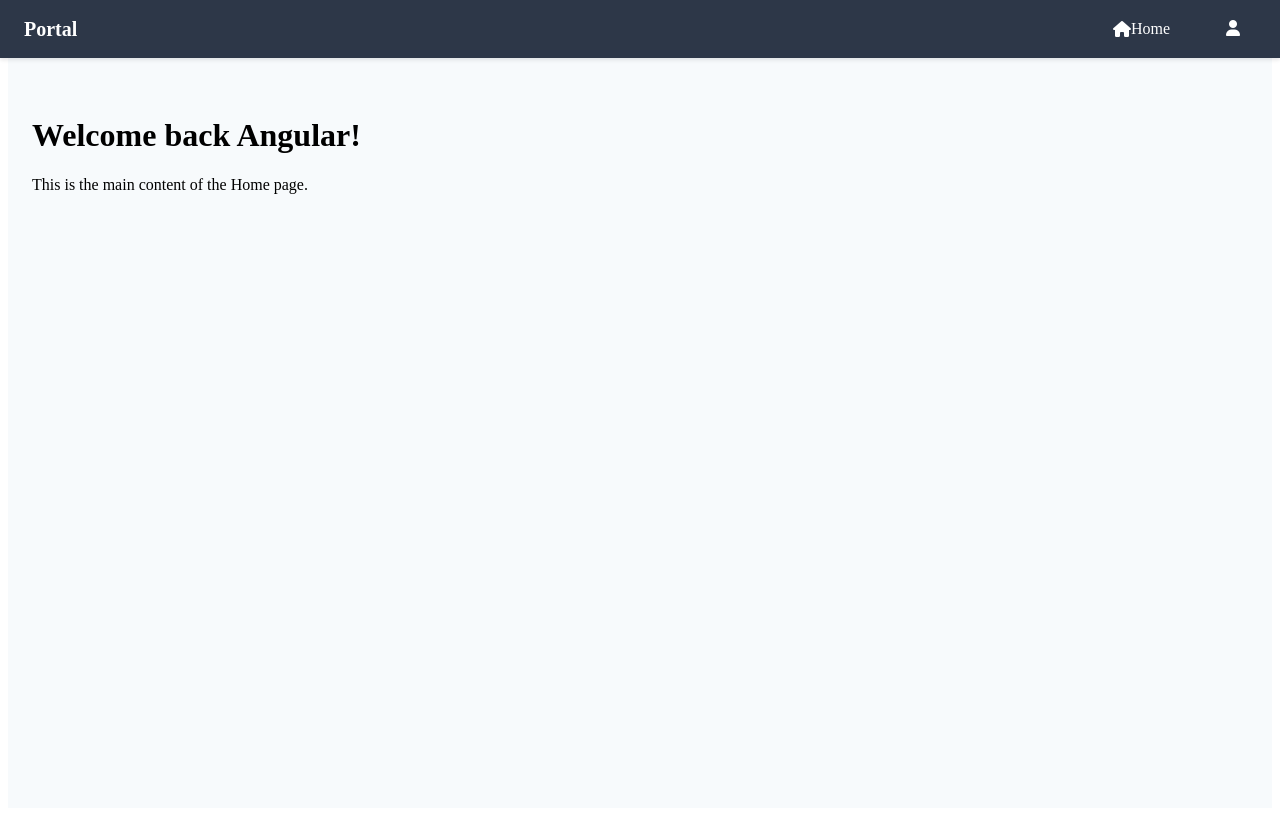
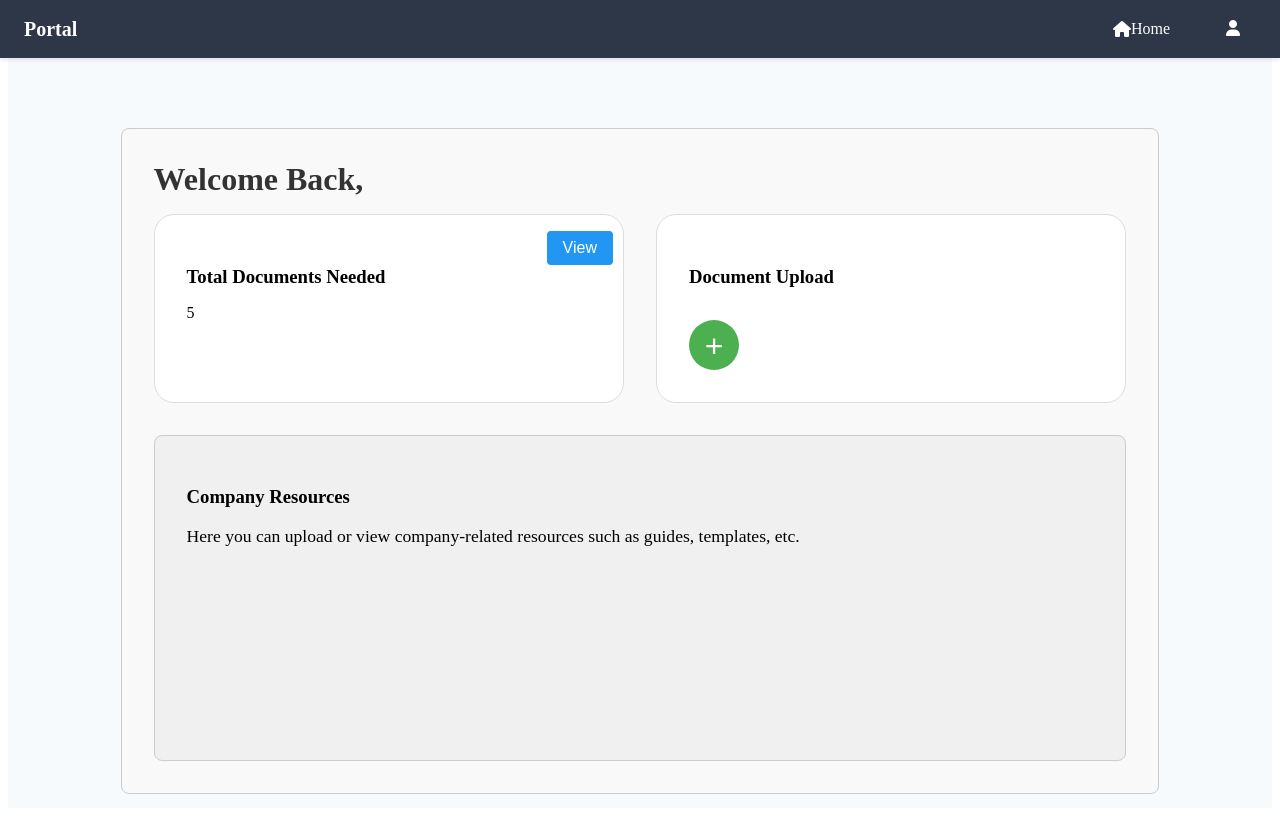
Before and after one commit to Ryou-06/eoportal, an Angular app: page /home in a window 1280 px wide. Built offline with nearby package versions, Linux system fonts and the light colour scheme.

Commit message:
Home Page UI

```diff
--- a/src/app/home/home.component.css
+++ b/src/app/home/home.component.css
@@ -0,0 +1,153 @@
+.container {
+    display: flex;
+    flex-direction: column;
+    padding: 2rem;
+    border: 1px solid #ccc;
+    border-radius: 8px;
+    background-color: #f9f9f9;
+    max-width: 80%;
+    margin: 2rem auto;
+    height: 600px;
+  }
+
+  .top-container {
+    display: flex;
+    flex-direction: column;
+    gap: 1rem;
+    margin-bottom: 1rem;
+  }
+
+  h1 {
+    margin: 0;
+    font-size: 2rem;
+    color: #333;
+  }
+
+  .content-container {
+    display: flex;
+    justify-content: space-between;
+    gap: 2rem;
+    width: 100%;
+  }
+
+  .total-documents, .upload-section {
+    flex: 1;
+    padding: 2rem;
+    border: 1px solid #ddd;
+    border-radius: 4px;
+    background-color: #fff;
+    box-sizing: border-box;
+    border-radius: 20px;
+  }
+
+  h3 {
+    margin-bottom: 1rem;
+  }
+
+  .company-resources {
+    flex-grow: 1;
+    padding: 2rem;
+    background-color: #f0f0f0;
+    border-radius: 8px;
+    border: 1px solid #ccc;
+    margin-top: 1rem;
+    height: 100%;
+  }
+
+  .company-resources h3 {
+    margin-bottom: 1rem;
+  }
+
+  .company-resources p {
+    font-size: 1.1rem;
+  }
+
+  /* Style for the button that triggers the modal */
+  .upload-section button {
+    font-size: 2rem;
+    padding: 0.5rem;
+    width: 50px;
+    height: 50px;
+    border-radius: 50%;
+    background-color: #4CAF50;
+    color: white;
+    border: none;
+    cursor: pointer;
+    text-align: center;
+  }
+
+  /* Modal Styles */
+  .modal-overlay {
+    position: fixed;
+    top: 0;
+    left: 0;
+    width: 100%;
+    height: 100%;
+    background-color: rgba(0, 0, 0, 0.5);
+    display: flex;
+    justify-content: center;
+    align-items: center;
+    z-index: 1000;
+  }
+
+  .modal {
+    background-color: white;
+    padding: 2rem;
+    border-radius: 8px;
+    max-width: 500px;
+    width: 100%;
+    text-align: center;
+  }
+
+  .drag-area {
+    border: 2px dashed #4CAF50;
+    padding: 2rem;
+    margin-top: 1rem;
+    background-color: #f9f9f9;
+    cursor: pointer;
+  }
+
+  .drag-area p {
+    margin: 0;
+  }
+
+  input[type="file"] {
+    display: none;
+  }
+
+  /* Styling for modal close button */
+  button {
+    margin-top: 1rem;
+    padding: 0.5rem 1rem;
+    background-color: #f44336;
+    color: white;
+    border: none;
+    border-radius: 4px;
+    cursor: pointer;
+  }
+
+  button:hover {
+    background-color: #d32f2f;
+  }
+
+  /* Position the "View" button in the upper-right corner of the total-documents section */
+  .total-documents {
+    position: relative;
+  }
+
+  .view-btn {
+    position: absolute;
+    top: 0;
+    right: 10px; /* Adjust this value to move the button a little to the left */
+    padding: 0.5rem 1rem;
+    background-color: #2196F3;
+    color: white;
+    border: none;
+    border-radius: 4px;
+    cursor: pointer;
+    font-size: 1rem;
+  }
+
+  .view-btn:hover {
+    background-color: #1976D2;
+  }
--- a/src/app/home/home.component.html
+++ b/src/app/home/home.component.html
@@ -1,3 +1,47 @@
-<!-- home.component.html -->
-<h1>Welcome back Angular!</h1>
-<p>This is the main content of the Home page.</p>
+<div class="container">
+    <div class="top-container">
+      <h1>Welcome Back,</h1>
+      <div class="content-container">
+        <div class="total-documents">
+          <h3>Total Documents Needed</h3>
+          <p>{{ totalDocuments }}</p>
+          <!-- View Button positioned in the top-right corner -->
+          <button class="view-btn" (click)="openViewModal()">View</button>
+        </div>
+
+        <!-- Button for triggering the upload modal -->
+        <div class="upload-section">
+          <h3>Document Upload</h3>
+          <button (click)="openModal()">+</button>
+        </div>
+      </div>
+    </div>
+
+    <!-- Company Resources Section -->
+    <div class="company-resources">
+      <h3>Company Resources</h3>
+      <p>Here you can upload or view company-related resources such as guides, templates, etc.</p>
+    </div>
+  </div>
+
+  <!-- Modal for file upload -->
+  <div *ngIf="isModalOpen" class="modal-overlay" (click)="closeModal()">
+    <div class="modal" (click)="$event.stopPropagation()">
+      <h3>Drag and Drop Files Here</h3>
+      <div class="drag-area" (drop)="onFileDrop($event)" (dragover)="onDragOver($event)">
+        <p>Drag your files here</p>
+        <input type="file" (change)="onFileSelected($event)" />
+      </div>
+      <button (click)="closeModal()">Close</button>
+    </div>
+  </div>
+
+  <!-- Modal for viewing total documents -->
+  <div *ngIf="isViewModalOpen" class="modal-overlay" (click)="closeViewModal()">
+    <div class="modal" (click)="$event.stopPropagation()">
+      <h3>View Total Documents</h3>
+      <p>Here you can view the details of the total documents needed.</p>
+      <!-- Add more details or dynamic content here -->
+      <button (click)="closeViewModal()">Close</button>
+    </div>
+  </div>
--- a/src/app/home/home.component.ts
+++ b/src/app/home/home.component.ts
@@ -1,13 +1,69 @@
 import { Component } from '@angular/core';
 import { SidenavComponent } from '../sidenav/sidenav.component';
+import { CommonModule } from '@angular/common';
 
 @Component({
   selector: 'app-home',
   standalone: true,
-  imports: [SidenavComponent],
+  imports: [SidenavComponent, CommonModule],
   templateUrl: './home.component.html',
   styleUrl: './home.component.css'
 })
 export class HomeComponent {
 
+  totalDocuments = 5; // Example: Total number of documents needed
+  selectedFile: File | null = null;
+  isModalOpen = false; // For file upload modal
+  isViewModalOpen = false; // For "View" modal
+
+  // Open the file upload modal
+  openModal() {
+    this.isModalOpen = true;
+  }
+
+  // Close the file upload modal
+  closeModal() {
+    this.isModalOpen = false;
+  }
+
+  // Open the "View" modal
+  openViewModal() {
+    this.isViewModalOpen = true;
+  }
+
+  // Close the "View" modal
+  closeViewModal() {
+    this.isViewModalOpen = false;
+  }
+
+  // Handle file selection (from input)
+  onFileSelected(event: any) {
+    const file = event.target.files[0];
+    if (file) {
+      console.log('File selected:', file.name);
+    }
+  }
+
+  // Handle file drop (from drag-and-drop)
+  onFileDrop(event: any) {
+    event.preventDefault();
+    const file = event.dataTransfer.files[0];
+    if (file) {
+      console.log('File dropped:', file.name);
+    }
+  }
+
+  // Prevent default behavior for drag over
+  onDragOver(event: any) {
+    event.preventDefault();
+  }
+
+  // Upload the document (you can add upload logic here)
+  uploadDocument(): void {
+    if (this.selectedFile) {
+      console.log('Uploading:', this.selectedFile.name);
+    } else {
+      console.log('No file selected.');
+    }
+  }
 }
```
